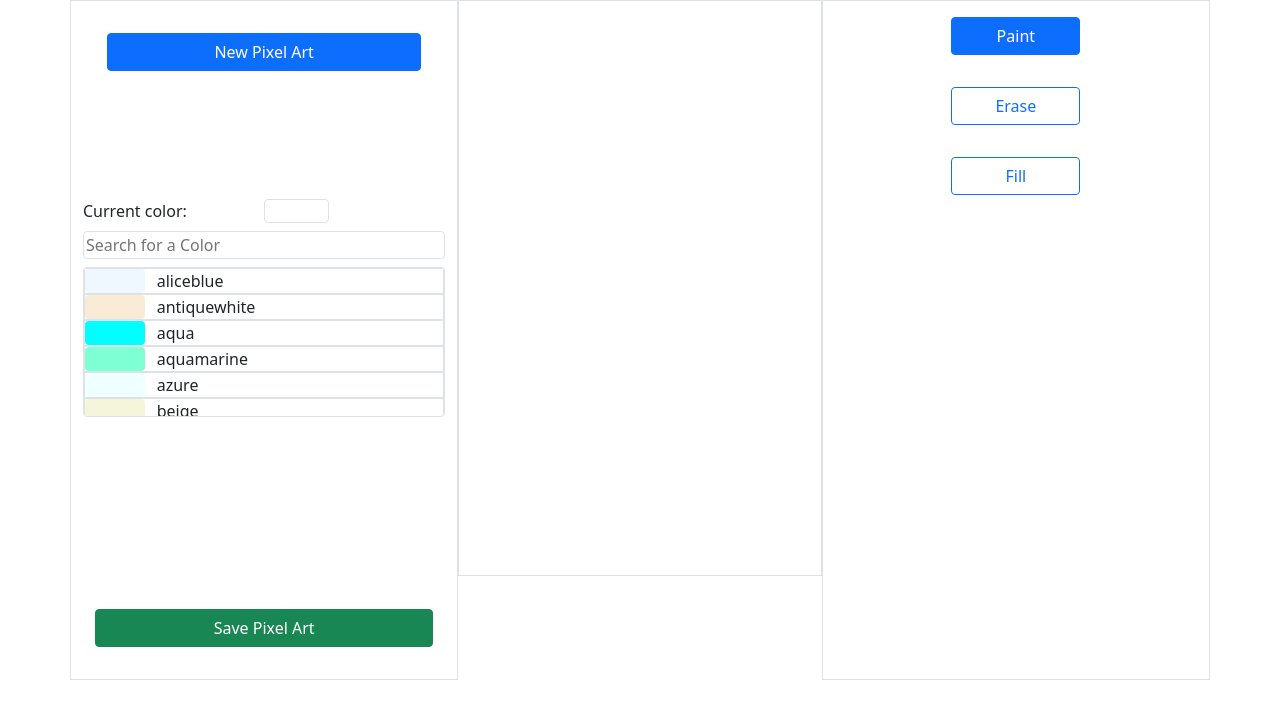
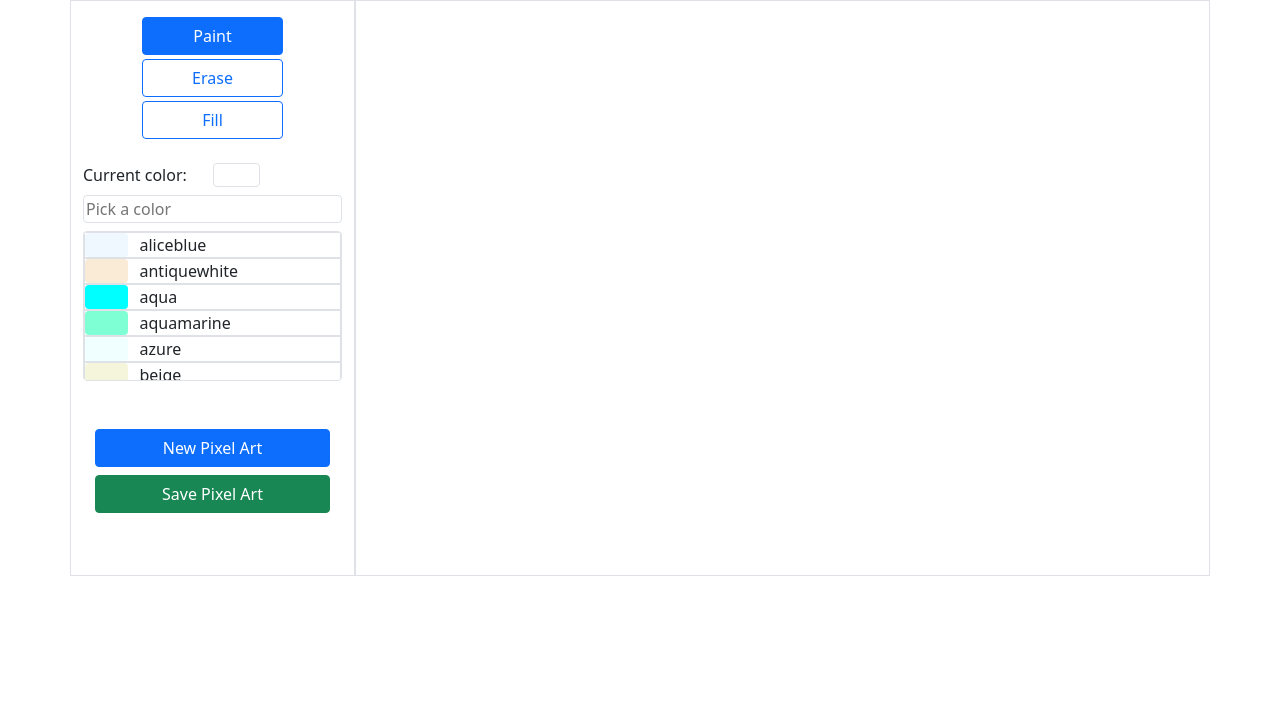
Before and after one commit to VaughnValle/bfs-visualizer, a React (Create React App) app in the folder frontend/: page / in a window 1280 px wide. Shown: the top 718 px of the page. Built offline with nearby package versions, Linux system fonts and the light colour scheme; the HTML template or start-up script is replaced by a standard one.

Commit message:
[Adjustment][Sheen] Removed right container

```diff
--- a/frontend/src/App.js
+++ b/frontend/src/App.js
@@ -3,7 +3,6 @@ import { initialGridState } from './helpers/Grid';
 import { PAINT } from './constants/ActionTypes';
 
 import Grid from './components/Grid';
-import PaintOptions from './components/PaintOptions';
 import LeftContainer from './components/LeftContainer';
 
 function App() {
@@ -15,14 +14,18 @@ function App() {
   return (
     <div className="App container" style={{cursor:'pointer'}}>
       <div className="row row.row-eq-height > .col-xs-4">
-        <LeftContainer setColor={setColor} color={color}/>
+        <LeftContainer
+          color={color}
+          setColor={setColor}
+          actionType={actionType}
+          setActionType={setActionType}
+        />
         <Grid
           color={color}
           actionType={actionType}
           gridState={gridState}
           setGridState={setGridState}
         />
-        <PaintOptions setActionType={setActionType} actionType={actionType}/>
       </div>
     </div>
   );
--- a/frontend/src/components/ColorSearch.js
+++ b/frontend/src/components/ColorSearch.js
@@ -16,7 +16,7 @@ const ColorSearch = ({ color, setColor }) => {
                 className="col-12 mb-2 border mx-0 rounded"
                 onChange={e => setSearchQuery(e.target.value)}
                 value={searchQuery}
-                placeholder="Search for a Color"
+                placeholder="Pick a color"
                 name='color'
             />
             <div className="col-12 border overflow-auto rounded" style={{height:'150px'}}>
--- a/frontend/src/components/LeftContainer.js
+++ b/frontend/src/components/LeftContainer.js
@@ -1,21 +1,33 @@
 import React from 'react'
 import '../css/LeftContainer.css'
 import ColorSearch from './ColorSearch';
+import PaintOptions from './PaintOptions';
 
-const LeftContainer = ({ color, setColor }) => {
+const LeftContainer = ({
+    color,
+    setColor,
+    actionType,
+    setActionType
+}) => {
     return(
-        <div className="col border" id="left-container">
-            <div className="row m-4 my-0" id="new-pixel-art">
-            <button
-                type="button"
-                className="col btn btn-primary"
-                onClick={() => window.location.reload()}>New Pixel Art</button>
+        <div className="col-2 border" id="left-container">
+            <div className="row mb-4 pt-3">
+                <PaintOptions
+                    actionType={actionType}
+                    setActionType={setActionType}
+                />
             </div>
-            <div className="row" id="color-search-container">
+            <div className="row py-0 my-3" id="color-search-container">
                 <ColorSearch setColor={setColor} color={color}/>
             </div>
+            <div className="row" id="new-pixel-art">
+                <button
+                    type="button"
+                    className="col btn btn-primary mx-4 mb-2"
+                    onClick={() => window.location.reload()}>New Pixel Art</button>
+            </div>
             <div className="row" id="save-pixel-art">
-                <button type="button" className="col btn btn-success m-4 my-0">Save Pixel Art</button>
+                <button type="button" className="col btn btn-success mx-4">Save Pixel Art</button>
             </div>
         </div>
     )
--- a/frontend/src/components/PaintOptions.js
+++ b/frontend/src/components/PaintOptions.js
@@ -4,29 +4,29 @@ import { PAINT, ERASE, FILL } from '../constants/ActionTypes';
 
 const PaintOptions = ({ actionType, setActionType }) => {
     return (
-        <div className="col border" id="main-container">
-            <div className="row justify-content-center py-3">
+        <div className="col" id="main-container">
+            <div className="row justify-content-center mb-1">
                 <button
                     type="button"
-                    className={`col-sm-4 btn btn-outline-primary ${
+                    className={`col-sm-6 btn btn-outline-primary ${
                         actionType === PAINT && 'active'
                     }`}
                     id="paintBtn"
                     onClick={() => setActionType(PAINT)}>Paint</button>
             </div>
-            <div className="row justify-content-center py-3">
+            <div className="row justify-content-center mb-1">
                 <button
                     type="button"
-                    className={`col-sm-4 btn btn-outline-primary ${
+                    className={`col-sm-6 btn btn-outline-primary ${
                         actionType === ERASE && 'active'
                     }`}
                     id="eraseBtn"
                     onClick={() => setActionType(ERASE)}>Erase</button>
             </div>
-            <div className="row justify-content-center py-3">
+            <div className="row justify-content-center">
                 <button
                     type="button"
-                    className={`col-sm-4 btn btn-outline-primary ${
+                    className={`col-sm-6 btn btn-outline-primary ${
                         actionType === FILL && 'active'
                     }`}
                     id="fillBtn"
--- a/frontend/src/css/Grid.css
+++ b/frontend/src/css/Grid.css
@@ -2,7 +2,3 @@
     width: 45vw;
     height: 45vw;
 }
-
-.grid-cell {
-
-}
```
